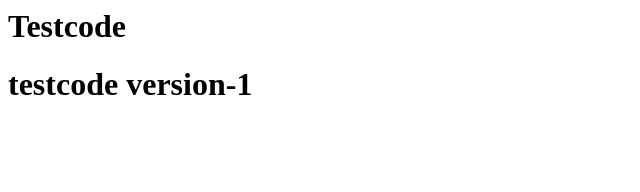
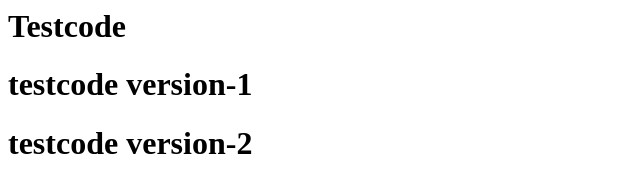
Before and after one commit to kannanb95/deploycode, a plain HTML site: page index.html in a window 1280 px wide. Shown: the whole page, without its empty margins (0-640 px from the left). Drawn offline with Linux system fonts and the light colour scheme.

Commit message:
second commit

```diff
--- a/index.html
+++ b/index.html
@@ -1,2 +1,3 @@
 <h1>Testcode</h1>
 <h1>testcode version-1</h1>
+<h1>testcode version-2</h1>
```
